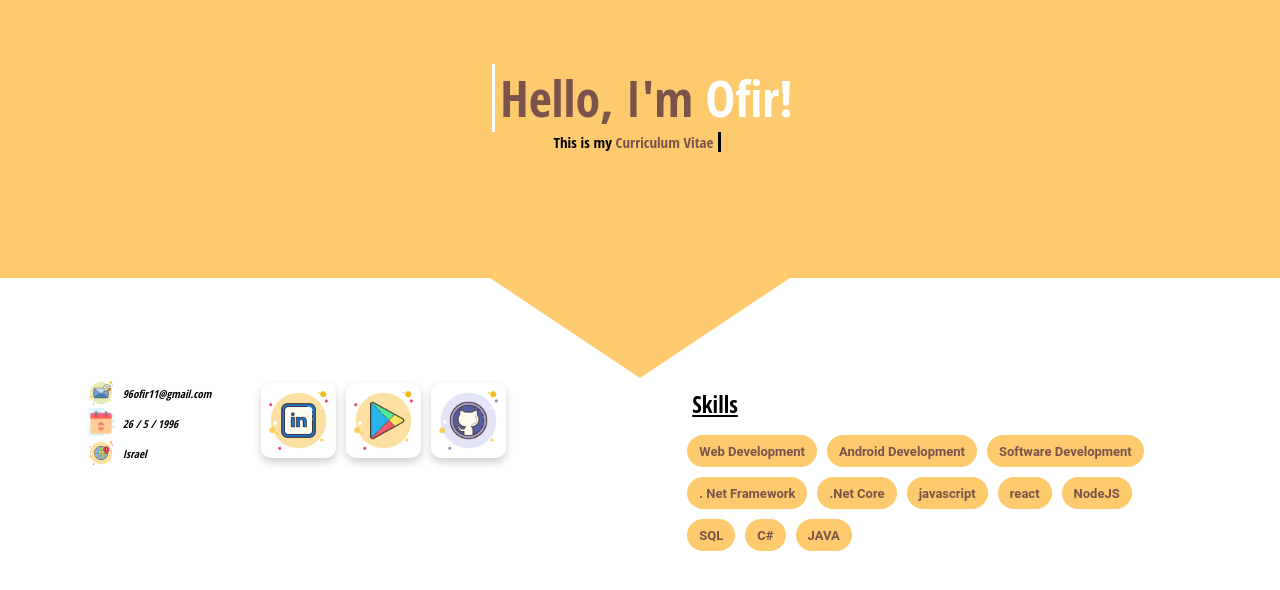
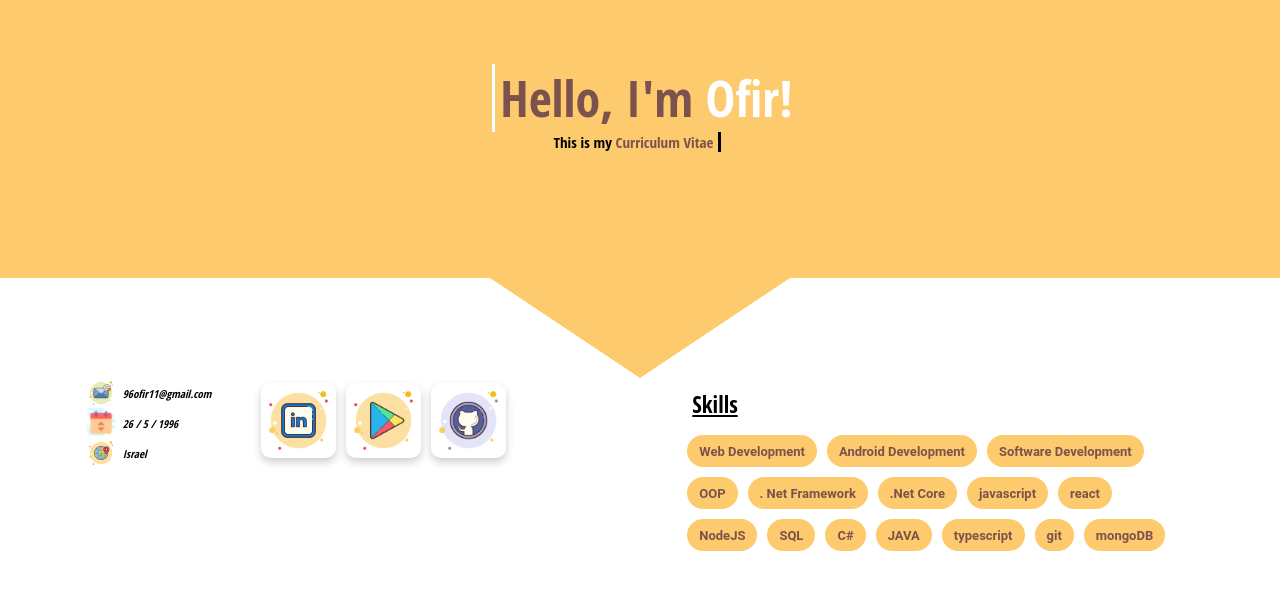
Before and after one commit to ofirelarat/ResumeSite, a React (Create React App) app: page / in a window 1280 px wide. Shown: the top 590 px of the page. Built offline with nearby package versions, Linux system fonts and the light colour scheme.

Commit message:
add some skills

```diff
--- a/src/components/skills/skills.js
+++ b/src/components/skills/skills.js
@@ -5,7 +5,8 @@ import './skills.css';
 
 function Skills(props) {
     const skillsNames = ['Web Development', 'Android Development', 'Software Development',
-     '. Net Framework', '.Net Core', 'javascript', 'react', 'NodeJS', 'SQL', 'C#', 'JAVA'];
+     'OOP', '. Net Framework', '.Net Core', 'javascript', 'react', 'NodeJS', 'SQL', 'C#',
+      'JAVA', 'typescript', 'git', 'mongoDB'];
 
      const chipsComp = skillsNames.map((skill) => <Chip className="skill" key={skill} label={skill}/>)
     return (
```
